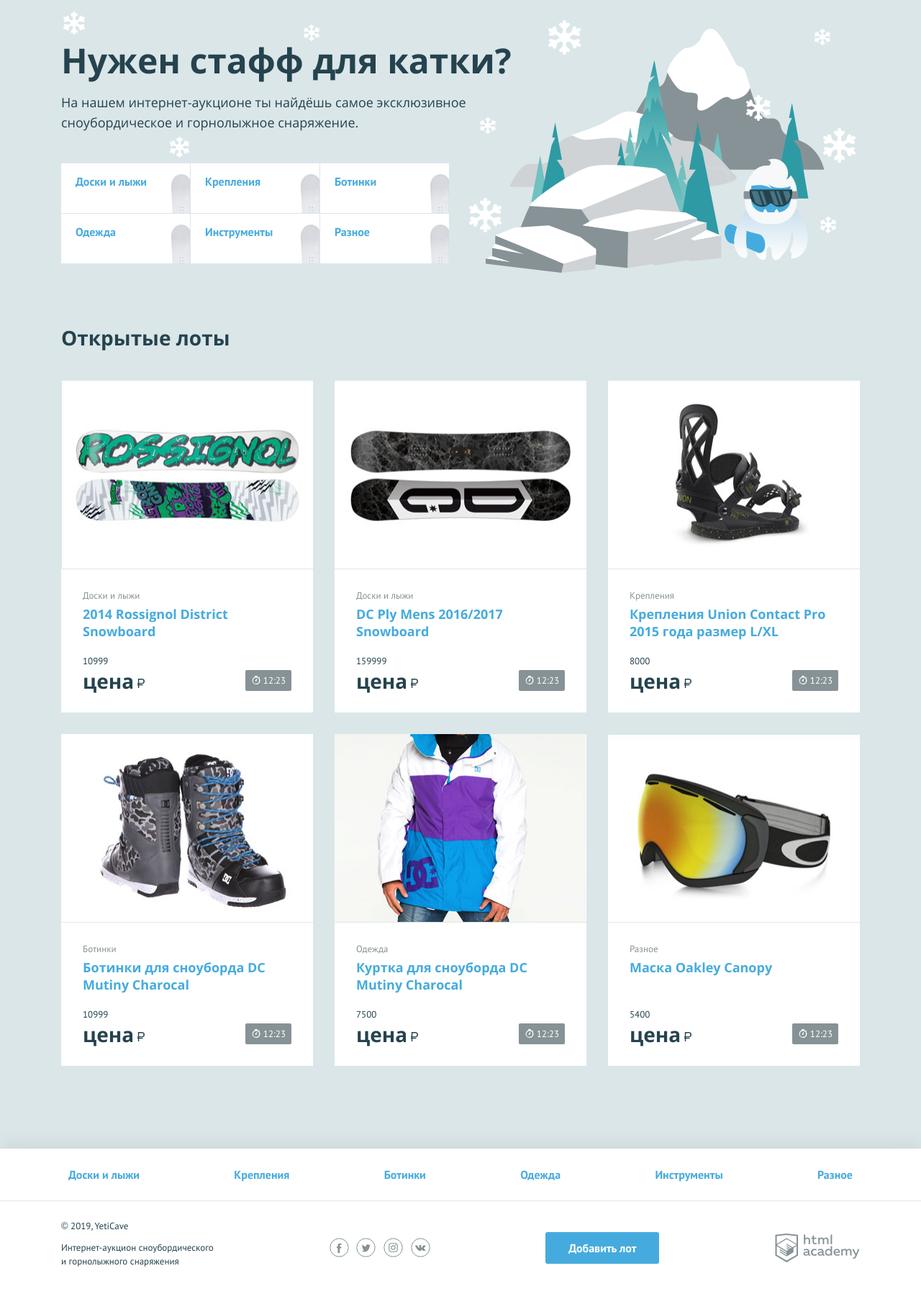
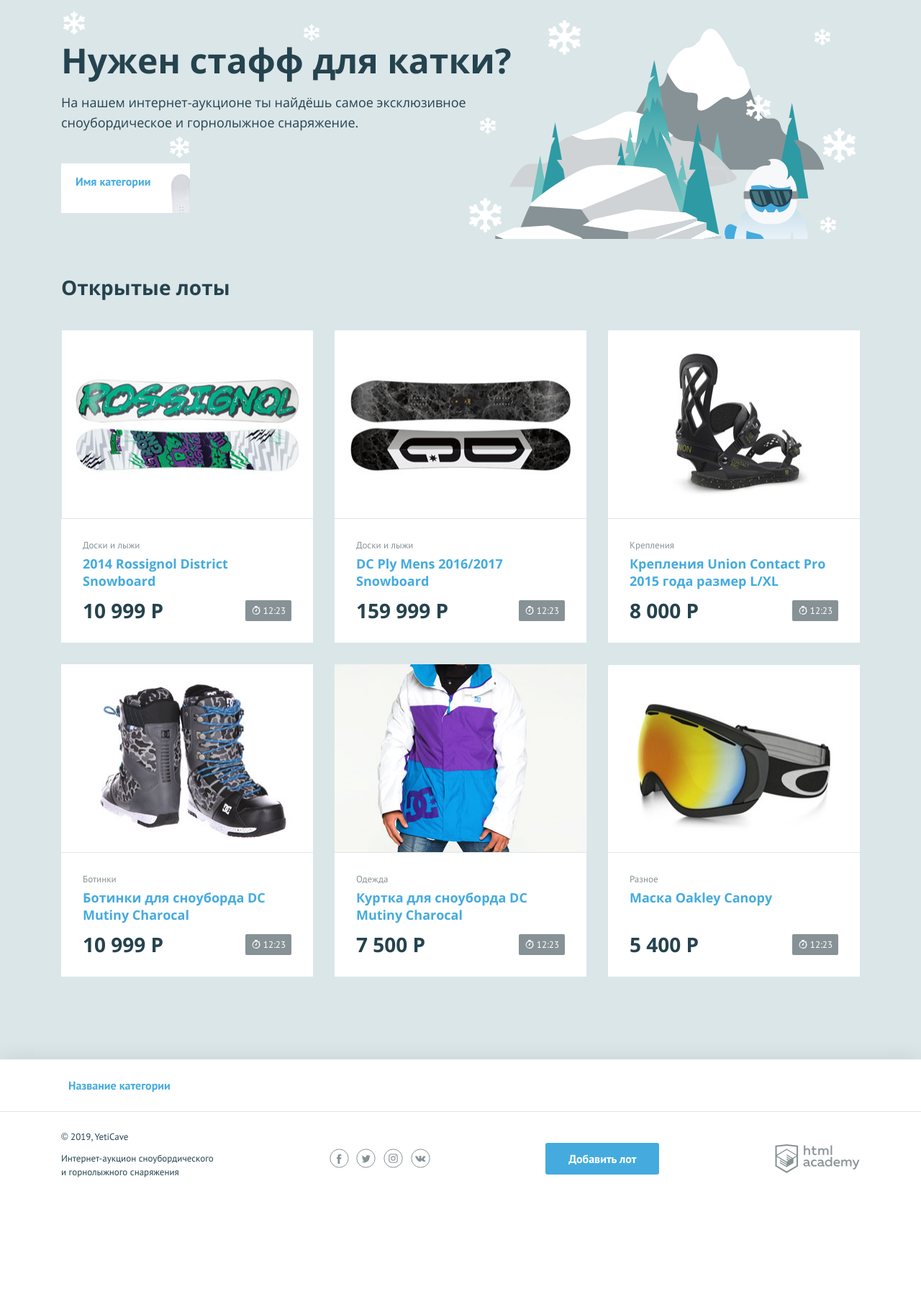
Before and after one commit to jkrivonos/1010117-yeticave-9, a PHP site: page / in a window 1280 px wide. Shown: the part 107-1905 px from the top of the page at 72% size. After the commit the page ends 1743 px from the top, so only its background shows below. Run offline with PHP 8.4, Linux system fonts and the light colour scheme.

Commit message:
форматирование цены

```diff
--- a/index.php
+++ b/index.php
@@ -50,19 +50,13 @@ $user_name = 'Юлия';
             <h2 class="promo__title">Нужен стафф для катки?</h2>
             <p class="promo__text">На нашем интернет-аукционе ты найдёшь самое эксклюзивное сноубордическое и горнолыжное снаряжение.</p>
             <ul class="promo__list">
-            <!--список из массива категорий-->
-            <?php $categories = ['Доски и лыжи', 'Крепления', 'Ботинки', 'Одежда', 'Инструменты', 'Разное'];
-                $index = 0;
-                $countCategories = count($categories);
-                while ($index < $countCategories): ?>
+                <!--заполните этот список из массива категорий-->
                 <li class="promo__item promo__item--boards">
-                        <a class="promo__link" href="pages/all-lots.html"><?php echo $categories[$index]; ?></a>
+                    <a class="promo__link" href="pages/all-lots.html">Имя категории</a>
                 </li>
-                <?php $index++; ?>
-            <?php endwhile; ?>
-
             </ul>
         </section>
+
         <section class="lots">
             <div class="lots__header">
                 <h2>Открытые лоты</h2>
@@ -79,22 +73,26 @@ $user_name = 'Юлия';
                     'category' => 'Доски и лыжи',
                     'price' => 159999,
                     'imgUrl' => 'img/lot-2.jpg'
-            ],[
+                ],
+                [
                     'title' => 'Крепления Union Contact Pro 2015 года размер L/XL',
                     'category' => 'Крепления',
                     'price' => 8000,
                     'imgUrl' => 'img/lot-3.jpg'
-            ],[
+                ],
+                [
                     'title' => 'Ботинки для сноуборда DC Mutiny Charocal',
                     'category' => 'Ботинки',
                     'price' => 10999,
                     'imgUrl' => 'img/lot-4.jpg'
-            ],[
+                ],
+                [
                     'title' => 'Куртка для сноуборда DC Mutiny Charocal',
                     'category' => 'Одежда',
                     'price' => 7500,
                     'imgUrl' => 'img/lot-5.jpg'
-            ],[
+                ],
+                [
                     'title' => 'Маска Oakley Canopy',
                     'category' => 'Разное',
                     'price' => 5400,
@@ -104,6 +102,18 @@ $user_name = 'Юлия';
             ]?>
             <ul class="lots__list">
                 <!--список из массива с товарами-->
+                <?php
+                function formatPrice($temp){
+                    $formatedPrice = "";
+                    $tempPrice = ceil($temp);
+                    if ($tempPrice < 1000){
+                        $formatedPrice = $tempPrice." "."Р";
+                    }else{
+                        $formatedPrice = number_format($tempPrice, 0, '.',' ') ." "."Р";
+                    }
+                    return $formatedPrice;
+                }
+                ?>
                 <?php foreach ($advertisements as $val): ?>
                     <li class="lots__item lot">
                         <div class="lot__image">
@@ -114,8 +124,11 @@ $user_name = 'Юлия';
                             <h3 class="lot__title"><a class="text-link" href="pages/lot.html"><?php echo $val['title']; ?></a></h3>
                             <div class="lot__state">
                                 <div class="lot__rate">
-                            <span class="lot__amount"><?php echo $val['price']; ?></span>
-                            <span class="lot__cost">цена<b class="rub">р</b></span>
+                                <span class="lot__amount">
+                                    </span>
+                                    <span class="lot__amount"></span>
+
+                                    <span class="lot__cost"><?php echo formatPrice($val['price']); ?></span>
                                 </div>
                                 <div class="lot__timer timer">
                                     12:23
@@ -126,22 +139,16 @@ $user_name = 'Юлия';
                 <?php endforeach; ?>
             </ul>
         </section>
+
     </main>
 </div>
 
 <footer class="main-footer">
     <nav class="nav">
         <ul class="nav__list container">
-            <!--список из массива категорий-->
-
-            <?php
-            $index = 0;
-            $countCategories = count($categories);
-            while ($index < $countCategories): ?>
+            <!--заполните этот список из массива категорий-->
             <li class="nav__item">
-                    <a href="pages/all-lots.html"><?php echo $categories[$index] ; ?></a>
-                    <?php $index++; ?>
-            <?php endwhile; ?>
+                <a href="pages/all-lots.html">Название категории</a>
             </li>
         </ul>
     </nav>
```
Lines whose indentation alone changed are shown as unchanged.
